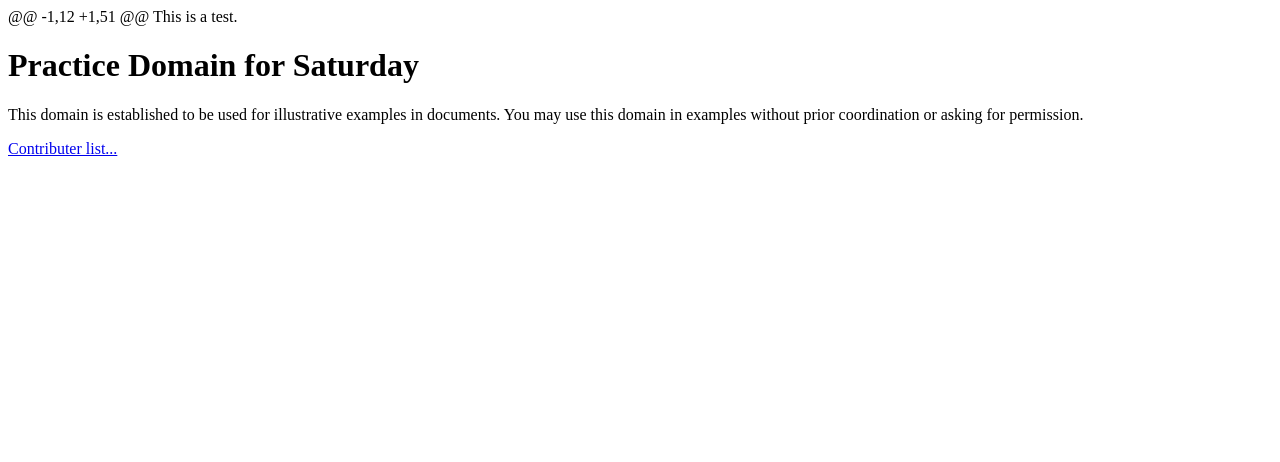
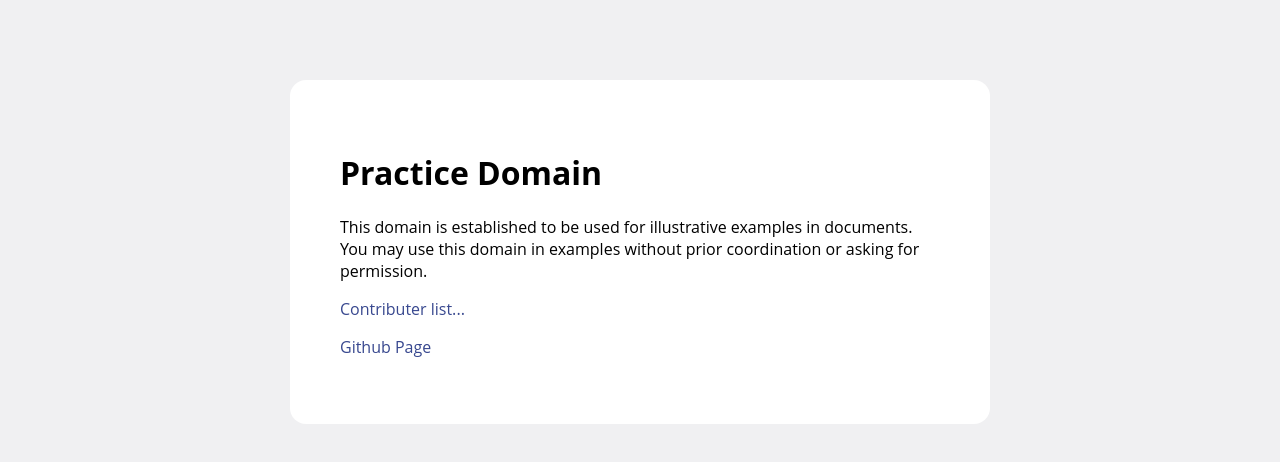
Before and after one commit to FlorinaFlo9/test, a plain HTML site: page index.html in a window 1280 px wide. Drawn offline with Linux system fonts and the light colour scheme.

Commit message:
update
- added readme
- added some code comments
- removed some lines in index
- added style.css to index.html

```diff
--- a/index.html
+++ b/index.html
@@ -1,4 +1,3 @@
-@@ -1,12 +1,51 @@
 <!DOCTYPE html>
 <html lang="en">
 <!doctype html>
@@ -14,16 +13,19 @@
     <meta http-equiv="Content-type" content="text/html; charset=utf-8" />
     <meta name="viewport" content="width=device-width, initial-scale=1" />
 
+    <!-- linking the css file to the index -->
+    <link media="all" rel="stylesheet" href="style.css" />
+
 
 </head>
 
 <body>
-    This is a test.
 <div>
-    <h1>Practice Domain for Saturday</h1>
+    <h1>Practice Domain</h1>
     <p>This domain is established to be used for illustrative examples in documents. You may use this
     domain in examples without prior coordination or asking for permission.</p>
     <p><a href="https://github.com/FlorinaFlo9/test/graphs/contributors">Contributer list...</a></p>
+    <p><a href="https://florinaflo9.github.io/test/">Github Page</a></p>
 </div>
 </body>
 </html>
--- a/style.scss
+++ b/style.scss
@@ -1,3 +1,5 @@
+/* Not yet usable, saved for later. */
+
 #body {
     background: red;
 
```
Also changed, not shown: style.css, 1 other file.
